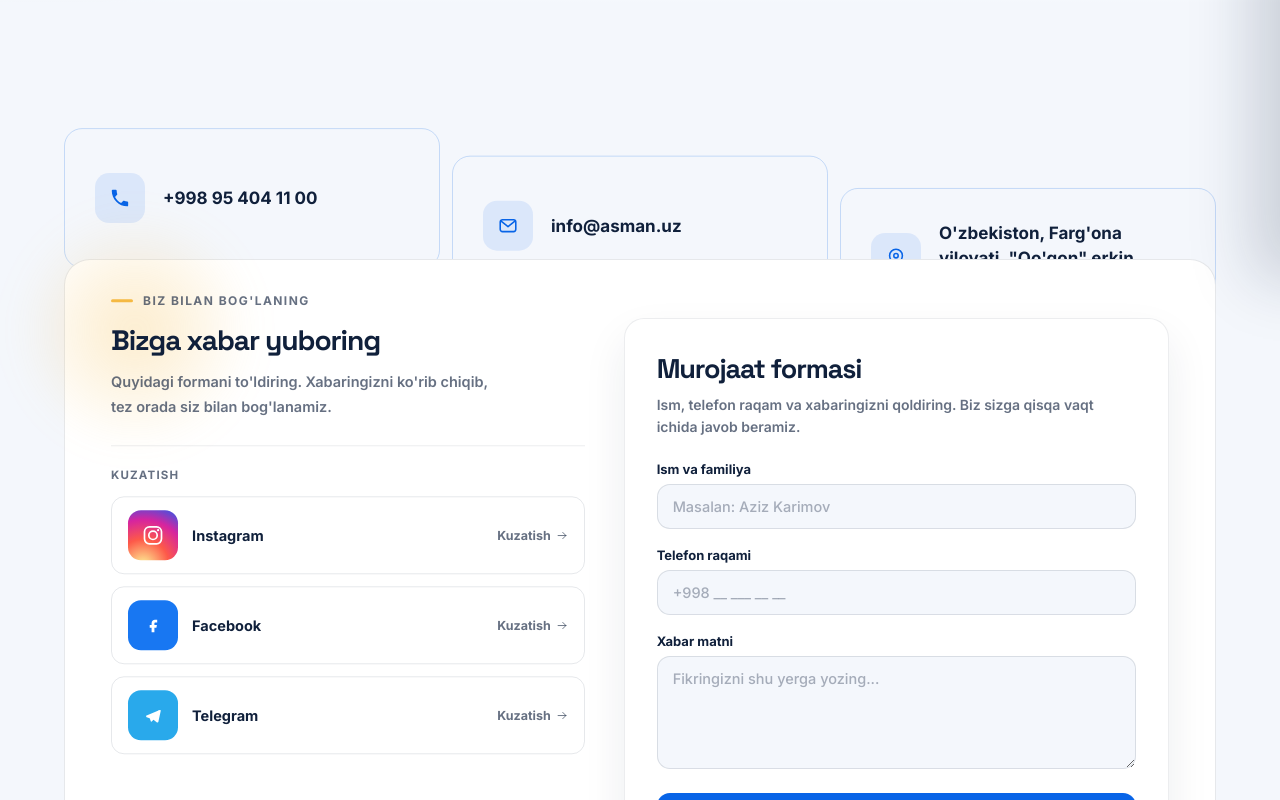
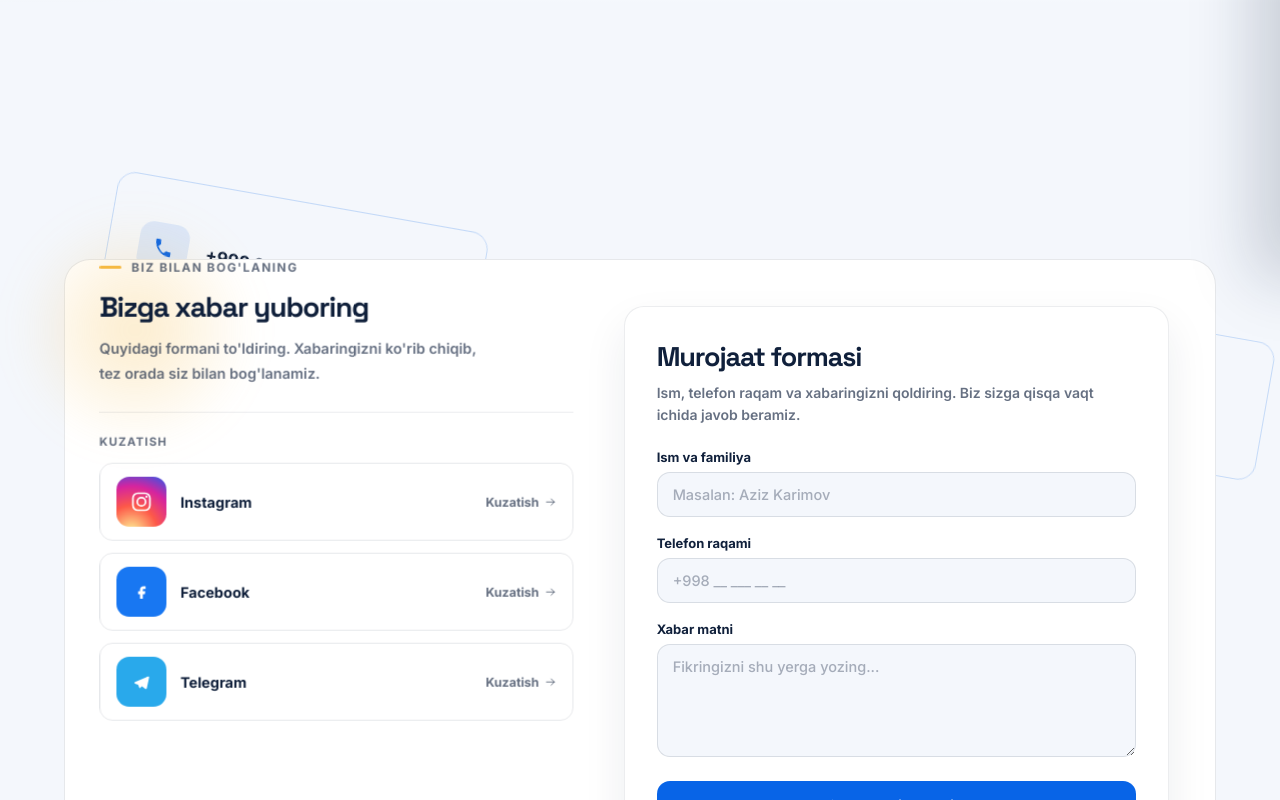
Before and after one commit to AkmaljonYusupov/Asman, a React (Vite) app: page /contact in a window 1280 px wide. Shown: the part 520-1320 px from the top of the page. Built offline with nearby package versions, Linux system fonts and the light colour scheme.

Commit message:
update cantact page

```diff
--- a/src/components/Contact/Contact.scss
+++ b/src/components/Contact/Contact.scss
@@ -47,7 +47,7 @@
 }
 
 /* ----- Left: info panel ----- */
-.cs-info-panel { display: flex; flex-direction: column; }
+.cs-info-panel { display: flex; flex-direction: column; will-change: transform; }
 
 .cs-info-eyebrow {
   display: inline-flex;
@@ -111,6 +111,7 @@
 .cs-info-contact-parallax {
   display: flex;
   min-width: 0;
+  will-change: transform;
 }
 .cs-info-contact-parallax .cs-info-contact-row { flex: 1; }
 
@@ -491,6 +492,7 @@
   margin: 0 auto 28px;
   padding: 96px clamp(20px, 4vw, 48px) 0;
   text-align: center;
+  will-change: transform;
 }
 
 .cs-map-heading h2 {
@@ -524,6 +526,8 @@
    the browser's left/right edges, and sits with zero bottom margin so it
    meets the footer directly below — no shadow, no rounded corners, since
    an edge-to-edge strip reads cleaner flush than framed. */
+.cs-map-frame-parallax { will-change: transform; }
+
 .cs-map-frame {
   width: 100vw;
   position: relative;
--- a/src/components/Contact/Contact.tsx
+++ b/src/components/Contact/Contact.tsx
@@ -156,19 +156,21 @@ function useInView<T extends HTMLElement>(threshold = 0.15) {
 }
 
 // Continuous scroll-linked parallax: as the page scrolls, the element
-// drifts vertically relative to how far its centre sits from the
-// viewport's centre, at `speed` (positive drifts down as it approaches
-// centre from above; negative drifts the opposite way — pairing a
-// positive and a negative speed on two nearby elements is what reads as
-// "depth"). The offset is lerped toward its target every frame instead
-// of snapping straight to it, so the motion stays smooth rather than
-// jittery. Sets `transform` directly on the DOM node (not via React
-// state) since this runs every animation frame. No-ops entirely when
-// the person has requested reduced motion.
-function useParallax<T extends HTMLElement>(speed: number) {
+// drifts relative to how far its centre sits from the viewport's
+// centre — vertically (`speedY`), and optionally horizontally
+// (`speedX`) and rotationally (`speedRotate`) too, for a stronger,
+// more dynamic drift than a plain up/down slide. Positive speeds drift
+// one way as the element approaches viewport-centre from above,
+// negative the opposite way — pairing opposite speeds on two nearby
+// elements is what reads as "depth". The offset is lerped toward its
+// target every frame (not snapped straight to it) so the motion stays
+// smooth even though it moves fast. Sets `transform` directly on the
+// DOM node (not via React state) since this runs every animation
+// frame. No-ops entirely when the person has requested reduced motion.
+function useParallax<T extends HTMLElement>(speedY: number, speedX = 0, speedRotate = 0) {
   const ref = useRef<T | null>(null)
-  const current = useRef(0)
-  const target = useRef(0)
+  const current = useRef({ x: 0, y: 0, r: 0 })
+  const target = useRef({ x: 0, y: 0, r: 0 })
 
   useEffect(() => {
     const el = ref.current
@@ -183,7 +185,13 @@ function useParallax<T extends HTMLElement>(speed: number) {
       const rect = el!.getBoundingClientRect()
       const viewportCenter = window.innerHeight / 2
       const elementCenter = rect.top + rect.height / 2
-      target.current = (viewportCenter - elementCenter) * speed
+      const distance = viewportCenter - elementCenter
+      const clamp = (v: number, max: number) => Math.max(-max, Math.min(max, v))
+      target.current = {
+        x: clamp(distance * speedX, 70),
+        y: clamp(distance * speedY, 220),
+        r: clamp(distance * speedRotate, 10),
+      }
       ticking = false
     }
     function onScroll() {
@@ -193,8 +201,12 @@ function useParallax<T extends HTMLElement>(speed: number) {
       }
     }
     function loop() {
-      current.current += (target.current - current.current) * 0.09
-      el!.style.transform = `translate3d(0, ${current.current.toFixed(2)}px, 0)`
+      const c = current.current
+      const t = target.current
+      c.x += (t.x - c.x) * 0.14
+      c.y += (t.y - c.y) * 0.14
+      c.r += (t.r - c.r) * 0.14
+      el!.style.transform = `translate3d(${c.x.toFixed(2)}px, ${c.y.toFixed(2)}px, 0) rotate(${c.r.toFixed(2)}deg)`
       frame = requestAnimationFrame(loop)
     }
 
@@ -207,7 +219,7 @@ function useParallax<T extends HTMLElement>(speed: number) {
       window.removeEventListener('resize', measure)
       cancelAnimationFrame(frame)
     }
-  }, [speed])
+  }, [speedY, speedX, speedRotate])
 
   return ref
 }
@@ -306,9 +318,9 @@ function ContactQuickInfo() {
   // permanently override that CSS transform. Splitting parallax (outer
   // wrapper) from hover (inner link) keeps both independent.
   const parallaxRefs = [
-    useParallax<HTMLDivElement>(0.05),
-    useParallax<HTMLDivElement>(0.09),
-    useParallax<HTMLDivElement>(0.14),
+    useParallax<HTMLDivElement>(0.16, 0.06, 1.2),
+    useParallax<HTMLDivElement>(0.32, -0.05, -1.8),
+    useParallax<HTMLDivElement>(0.5, 0.08, 2.2),
   ]
   return (
     <div className="cs-quick-info">
@@ -342,7 +354,7 @@ function ContactQuickInfo() {
 // the form card inside the same bordered outer frame. =====
 function ContactInfoPanel() {
   const { t } = useTranslation()
-  const parallaxRef = useParallax<HTMLDivElement>(-0.035)
+  const parallaxRef = useParallax<HTMLDivElement>(-0.12, -0.03)
   return (
     <div className="cs-info-panel" ref={parallaxRef}>
       <p className="cs-info-eyebrow">
@@ -381,7 +393,6 @@ const EMPTY_FORM: FormState = { fullName: '', phone: '', message: '' }
 function FormSection() {
   const { t } = useTranslation()
   const { ref, inView } = useInView<HTMLDivElement>()
-  const formCardParallaxRef = useParallax<HTMLDivElement>(0.035)
   const [form, setForm] = useState<FormState>(EMPTY_FORM)
   const [status, setStatus] = useState<SendStatus>('idle')
   const [touched, setTouched] = useState<Partial<Record<keyof FormState, boolean>>>({})
@@ -433,7 +444,7 @@ function FormSection() {
       <div className={`cs-contact-frame${inView ? ' in-view' : ''}`}>
         <ContactInfoPanel />
 
-        <div className="cs-form-card" ref={formCardParallaxRef}>
+        <div className="cs-form-card">
           <div className="cs-form-heading">
             <h2>{t('contactForm.heading')}</h2>
             <p>{t('contactForm.description')}</p>
@@ -504,8 +515,8 @@ const MAP_EMBED_SRC =
 function MapSection() {
   const { t } = useTranslation()
   const { ref, inView } = useInView<HTMLDivElement>()
-  const headingParallaxRef = useParallax<HTMLDivElement>(0.06)
-  const frameParallaxRef = useParallax<HTMLDivElement>(-0.04)
+  const headingParallaxRef = useParallax<HTMLDivElement>(0.2, 0.04)
+  const frameParallaxRef = useParallax<HTMLDivElement>(-0.16, -0.04, -0.6)
 
   return (
     <section className="cs-map-section" ref={ref}>
@@ -516,7 +527,7 @@ function MapSection() {
         <p className={`cs-map-lead${inView ? ' in-view' : ''}`}>{t('contactMap.description')}</p>
       </div>
 
-      <div ref={frameParallaxRef}>
+      <div ref={frameParallaxRef} className="cs-map-frame-parallax">
         <div className={`cs-map-frame${inView ? ' in-view' : ''}`}>
           <iframe
             className="cs-map-iframe"
```
